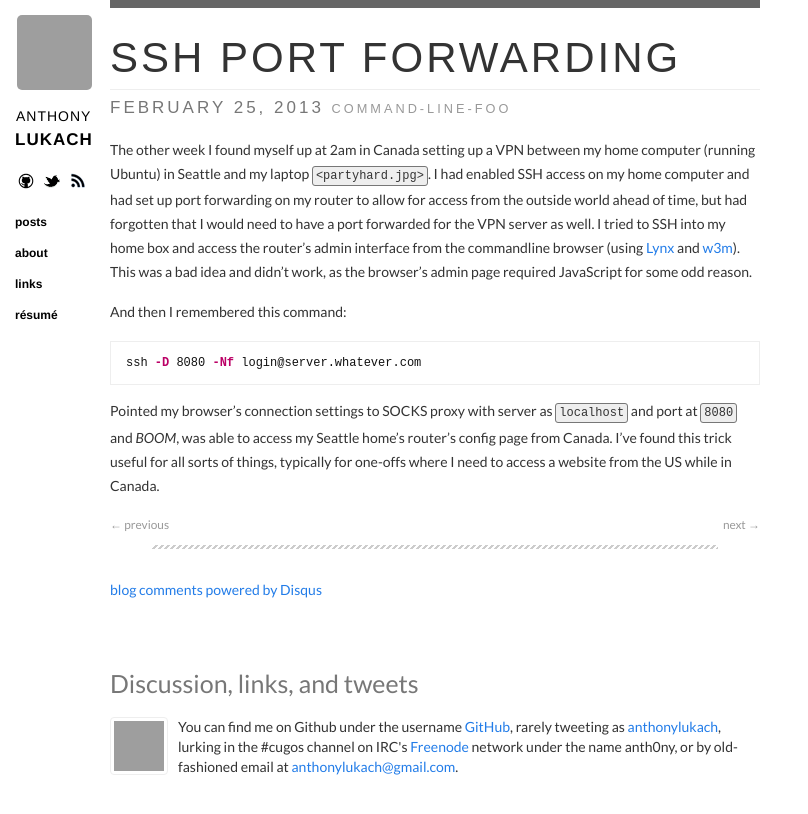
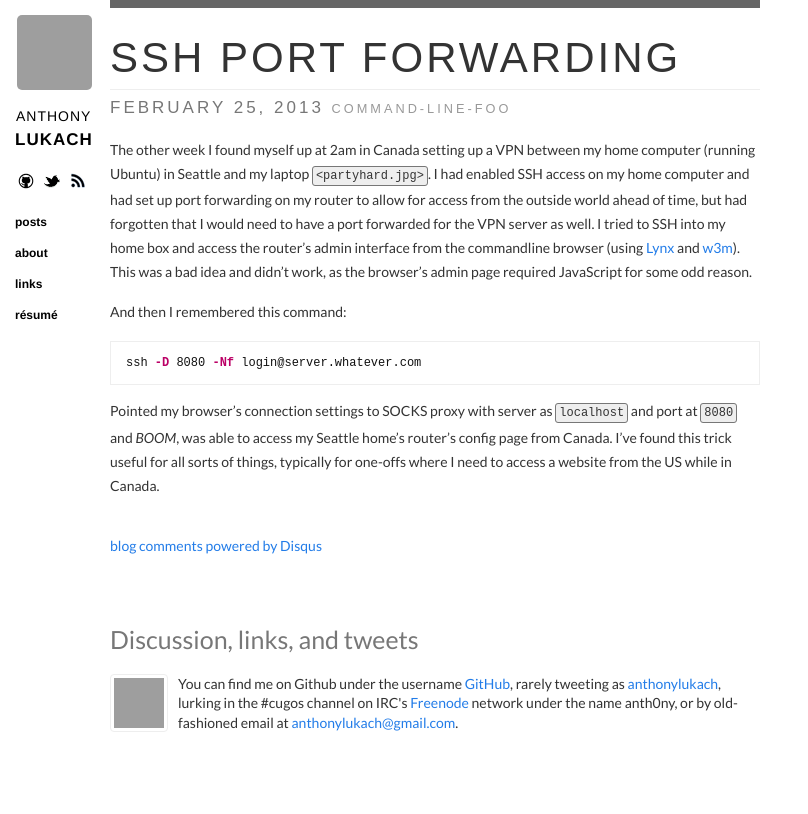
Before and after one commit to alukach/alukach.github.io, a Jekyll site: the page built from _posts/2013-02-25-ssh_port_forwarding.markdown, in a window 1280 px wide, cut to the strip 0-814 px from the top of the page. Shown: the whole strip, without its empty margins (0-808 px from the left). Built offline with Jekyll 4.4.1, drawn with Linux system fonts in a browser that asks for light colours; nearby versions of some CDN libraries; Markdown is read by kramdown in place of the engine named in the settings; comment, search, counter and statistics services are not loaded; grey boxes are pictures that could not be loaded.

Commit message:
Remove 'previous' and 'next' links from posts

```diff
--- a/_layouts/post.html
+++ b/_layouts/post.html
@@ -22,16 +22,7 @@ comments: true
 
 {{ content }}
 
-<ul class="pagination">
-{% if page.previous %}
-  <li class="prev"><a href="{{ BASE_PATH }}{{ page.previous.url }}" title="{{ page.previous.title }}">&larr; Previous</a></li>
-{% endif %}
-{% if page.next %}
-  <li class="next"><a href="{{ BASE_PATH }}{{ page.next.url }}" title="{{ page.next.title }}">Next &rarr;</a></li>
-{% endif %}
-</ul>
-
-<hr>
+<br />
 
 {% include JB/comments %}
 
```
